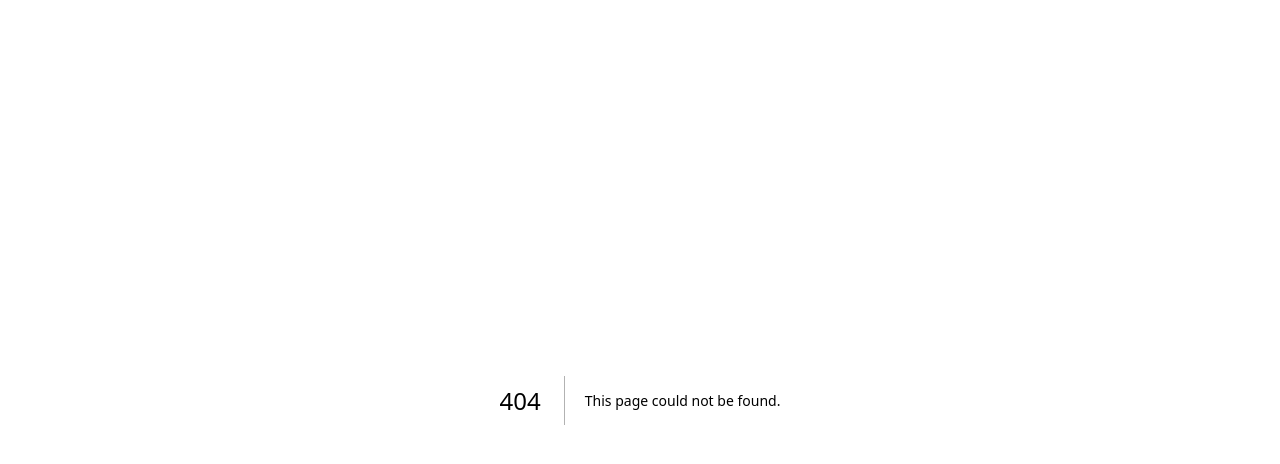
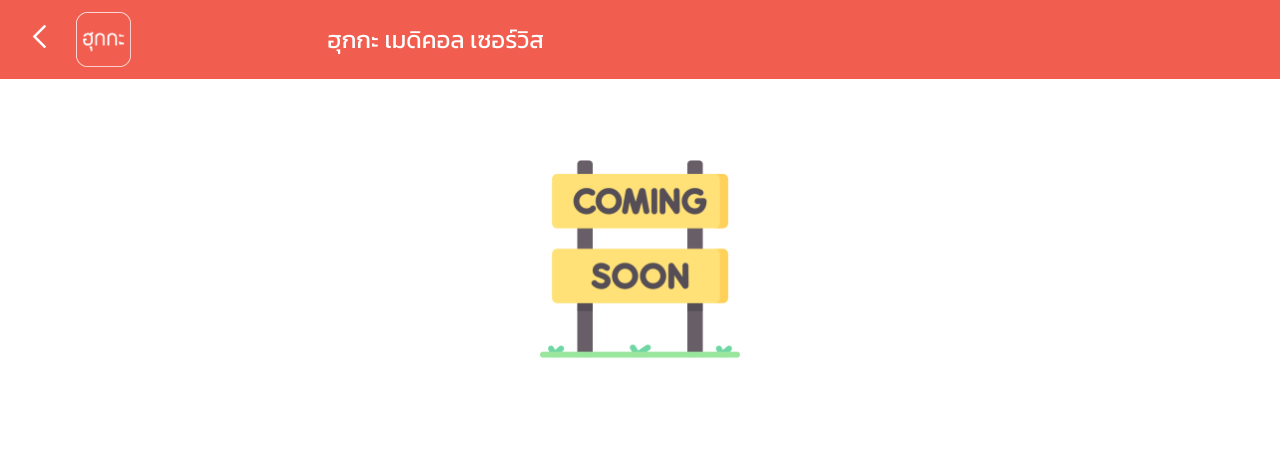
Before and after one commit to Kataiis/HyggeOA, a Next.js app: page /comingsoon in a window 1280 px wide. Before the commit this address had no page. Shown: the top 464 px of the page. Built offline with nearby package versions, Linux system fonts and the light colour scheme.

Commit message:
update login เพิ่มปุุ่มลืม password

```diff
--- /dev/null
+++ b/app/comingsoon/page.tsx
@@ -0,0 +1,78 @@
+"use client"
+
+import React from 'react'
+
+import Image from 'next/image'
+import { useRouter, } from "next/navigation";
+import { Watch } from "react-loader-spinner";
+import back from '@/public/back.png'
+import commingsoon from '@/public/workin.png'
+import logo from "@/public/hg.png"
+
+function Coming() {
+    const router = useRouter();
+
+    const backPage = () => {
+        router.replace('/login')
+    };
+
+    return (
+        <div>
+            <div className="absolute left-8 top-6 h-16 w-16 z-0 ">
+                <Image
+                    priority
+                    src={back}
+                    alt="back"
+                    height={25}
+                    onClick={backPage}
+                />
+            </div>
+            <div className='bg-[#F15D4F]  flex flex-row p-3 '>
+
+                <div className='ml-16 basis-1/5'>
+                    <Image
+                        priority
+                        src={logo}
+
+                        alt="logo"
+                        width={55}
+                        height={50} />
+
+                </div>
+                <div className='text-2xl text-[#ffffff]  basis-4/4 mt-3' >ฮุกกะ เมดิคอล เซอร์วิส</div>
+
+            </div>
+            <div className="flex flex-row justify-center items-center w-full mt-20">
+                <Image
+                    priority
+                    src={commingsoon}
+                    alt="commingsoon"
+                    height={200}
+
+                    onClick={backPage}
+                />
+                {/* <Watch
+                    visible={true}
+                    height="80"
+                    width="80"
+                    radius="48"
+                    color="#4fa94d"
+                    ariaLabel="watch-loading"
+                    wrapperStyle={{}}
+                    wrapperClass=""
+                /> */}
+
+            </div>
+            {/* <div className="mt-10 content-center font-semibold text-[#707070] text-center text-4xl p-5">
+
+               <p className='font-mono italic font-bold uppercase '>Coming Soon..</p>
+
+            </div> */}
+
+
+        </div>
+
+    )
+}
+
+export default Coming
--- a/app/login/page.tsx
+++ b/app/login/page.tsx
@@ -17,7 +17,7 @@ import axios from "axios";
 import { useRouter } from "next/navigation";
 import Swal from "sweetalert2";
 import Image from 'next/image'
-import hygge from '@/public/hygge.png'
+import hygge_logo from '@/public/hygge_logo.png'
 
 import liff from "@line/liff"
 import { usePatientStore } from "../store";
@@ -158,16 +158,12 @@ const Login = () => {
             <span style={{ fontSize: "9em", marginRight: "10px" }}>
                 <Image
                     priority
-                    src={hygge}
-                    alt="hygge"
-                    width={250}
-
-
+                    src={hygge_logo}
+                    alt="logo"
+                    width={145}
                 />
-
-
             </span>
-
+            <p className="mt-5 text-3xl text-[#ffffff]">ดิจิทัล เซอร์วิส</p>
 
             <br></br>
 
@@ -229,7 +225,7 @@ const Login = () => {
                                 <Button
                                     type="submit"
                                     variant="outline"
-                                    className="bg-[#47799A] text-grey drop-shadow-md text-md hover:bg-[#eaefe8] hover:text-grey hover:text-lg"
+                                    className="bg-[#47799A] text-grey drop-shadow-md text-md hover:bg-[#eaefe8] hover:text-grey hover:text-lg text-[#ffffff] h-[45px] w-[250px]"
                                     disabled={isDisble}
 
                                 >
@@ -240,7 +236,18 @@ const Login = () => {
 
                     </FormProvider>
                 </CardContent>
+                <div className="flex justify-center mb-5">
+                    <Button
+                        type="submit"
+                        variant="outline"
+                        className="bg-[#53AE85] text-grey drop-shadow-md text-md hover:bg-[#eaefe8] hover:text-grey hover:text-lg text-[#ffffff] h-[45px] w-[250px]"
+                        disabled={isDisble}
+                        onClick={() => router.replace('/comingsoon')}
 
+
+                    >
+                        ลืม password
+                    </Button></div>
             </Card>
             <div className="mt-10">
                 <Button
--- a/app/profile2/[cid]/[lineid]/healthbook/component/AlertFail.tsx
+++ b/app/profile2/[cid]/[lineid]/healthbook/component/AlertFail.tsx
@@ -32,8 +32,8 @@ interface Props {
     isStatus: boolean;
     title: string;
     message: string;
-    cid:any;
-    lineid:any;
+    cid: any;
+    lineid: any;
 }
 
 
@@ -51,7 +51,9 @@ export default function AlertStatus({ isOpen, setIsOpenAlert, isStatus, title, m
 
         <>
             {openDialog && (
-                <Dialog open={openDialog} onOpenChange={(update) => { setOpenDialog(update); setIsOpenAlert(update); }}>
+                <Dialog >
+
+                    {/* <Dialog open={openDialog} onOpenChange={(update) => { setOpenDialog(update); setIsOpenAlert(update); }}/> */}
                     <DialogTrigger asChild />
                     <DialogContent className="">
                         <DialogHeader className="pt-5">
```
